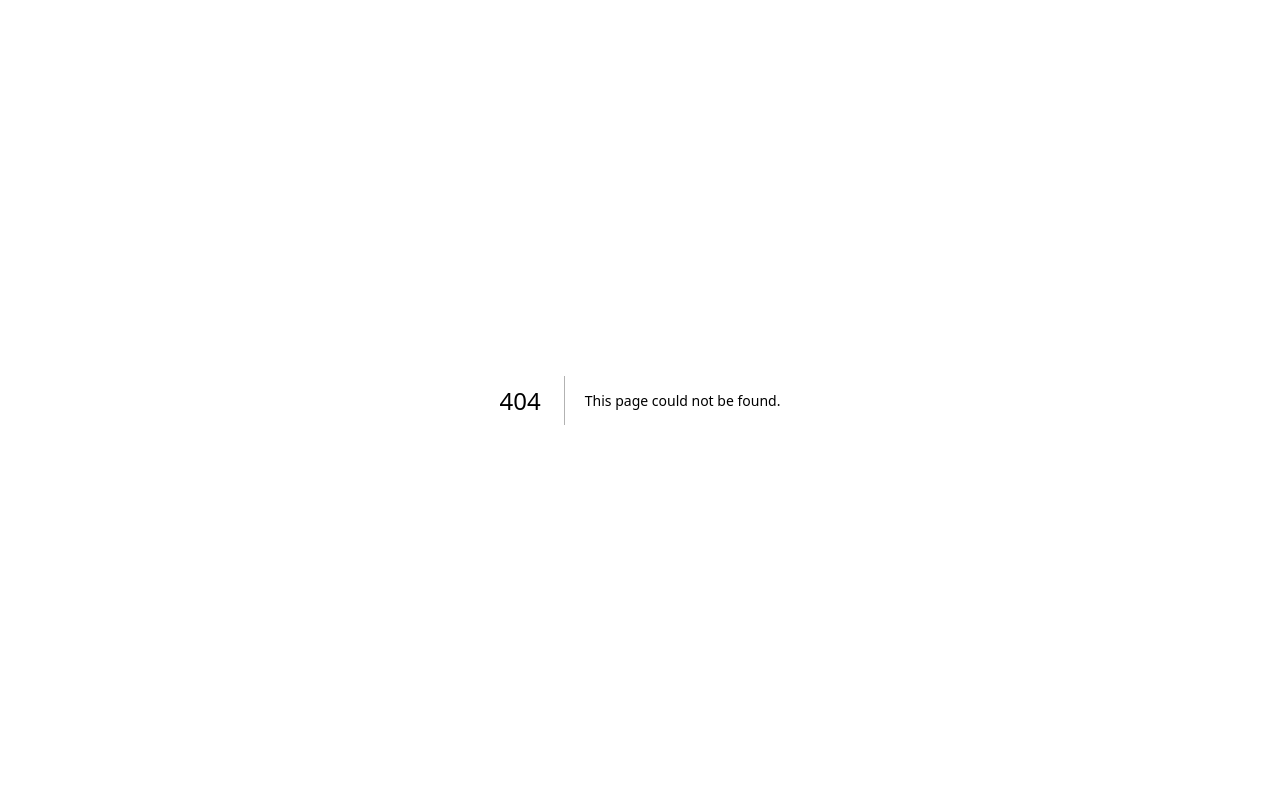
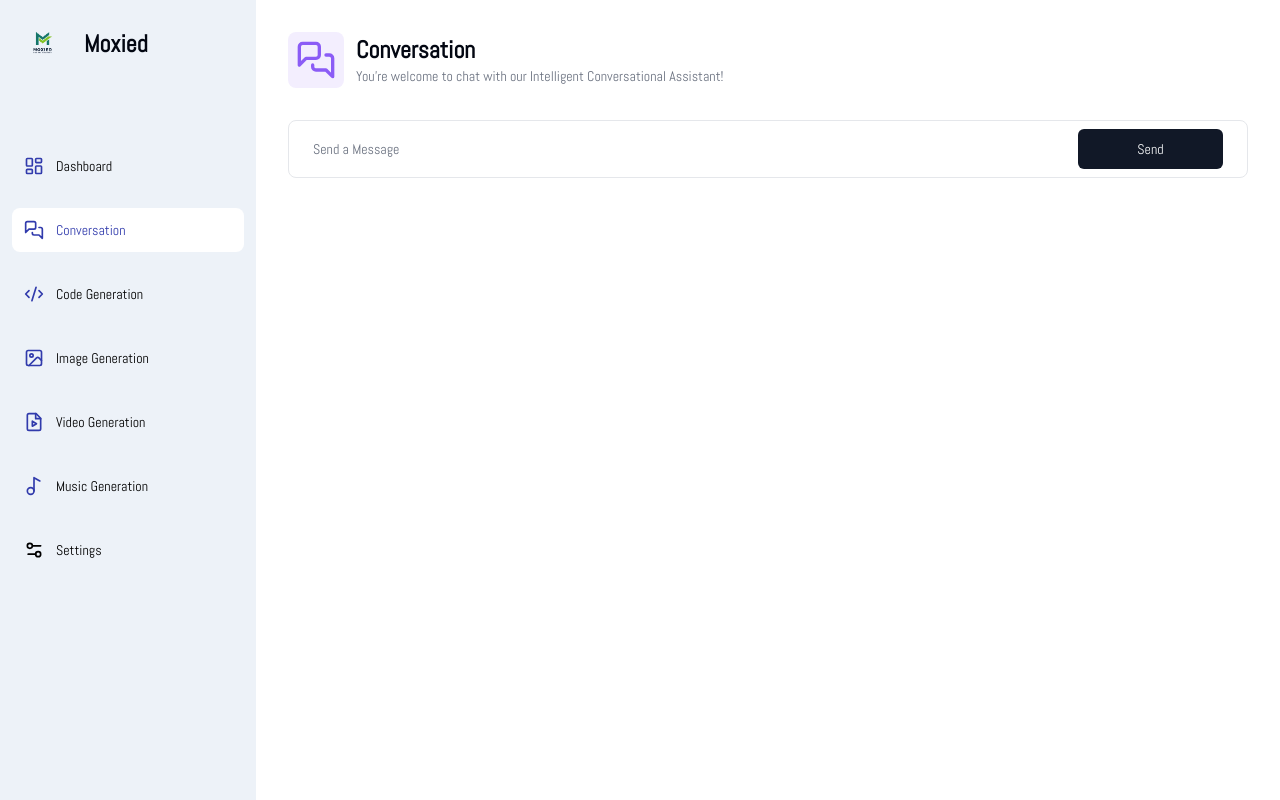
Before and after one commit to Eh1z/moxied.ai, a Next.js app in the folder frontend/: page /conversation in a window 1280 px wide. Before the commit this address had no page. Built offline with nearby package versions, Linux system fonts and the light colour scheme.

Commit message:
about to add the text generation API

```diff
--- /dev/null
+++ b/frontend/app/(dashboard)/(routes)/conversation/constants.ts
@@ -0,0 +1,7 @@
+import * as z from 'zod';
+
+export const formSchema = z.object({
+    prompt: z.string().min(1, {
+        message: 'Prompt must be at least 3 characters long',
+    })
+})
--- /dev/null
+++ b/frontend/app/(dashboard)/(routes)/conversation/page.tsx
@@ -0,0 +1,82 @@
+"use client"
+
+import * as z from 'zod';
+import { formSchema } from './constants';
+import {
+    Form,
+    FormControl,
+    FormField,
+    FormItem
+} from '@/components/ui/form';
+
+import { Input } from '@/components/ui/input';
+import { MessagesSquareIcon } from 'lucide-react';
+import { Button } from '@/components/ui/button';
+
+
+import  HeadingComponent  from '@/components/ui/heading';
+import { useForm } from 'react-hook-form';
+import { zodResolver } from '@hookform/resolvers/zod';
+
+const ConversationPage = () => {
+
+    const form = useForm< z.infer<typeof formSchema >>({
+        resolver: zodResolver(formSchema),
+        defaultValues: {
+            prompt:""
+        }
+    });
+
+    const isLoading = form.formState.isSubmitting;
+    const onSubmit = async (values: z.infer<typeof formSchema>) => {
+        console.log(values);
+    };
+
+
+  return (
+    <>
+    <HeadingComponent
+    title="Conversation"
+    description="You're welcome to chat with our Intelligent Conversational Assistant!"
+    icon={MessagesSquareIcon}
+    iconColor="text-violet-500"
+    bgColor="bg-violet-500/10"
+    />
+
+    <div className='px-4 lg:px-8 '>
+        <Form {...form}>
+            <form
+            onSubmit={form.handleSubmit(onSubmit)}
+            className='rounded-lg border w-full p-2 px-2 md:px-6 focus-within:shadow-md
+             grid grid-cols-12 gap-2'
+            >
+                <FormField
+                name="prompt"
+                render={({field}) => (
+                    <FormItem className='col-span-12 lg:col-span-10'>
+                        <FormControl className='m-0 p-0'>
+                            <Input
+                            className='
+                            border-0
+                            outline-none focus-visible:ring-0
+                            focus-visible:ring-transparent '
+                            disabled={isLoading}
+                            placeholder='Send a Message'
+                            {...field}
+                            />
+                        </FormControl>
+                    </FormItem>
+                )}/>
+                <Button className="col-span-12 lg:col-span-2 w-full" type="submit" disabled={isLoading} size="icon">
+                Send
+                </Button>
+            </form>
+        </Form>
+
+
+    </div>
+    </>
+  )
+}
+
+export default ConversationPage
--- /dev/null
+++ b/frontend/components/ui/form.tsx
@@ -0,0 +1,176 @@
+import * as React from "react"
+import * as LabelPrimitive from "@radix-ui/react-label"
+import { Slot } from "@radix-ui/react-slot"
+import {
+  Controller,
+  ControllerProps,
+  FieldPath,
+  FieldValues,
+  FormProvider,
+  useFormContext,
+} from "react-hook-form"
+
+import { cn } from "@/lib/utils"
+import { Label } from "@/components/ui/label"
+
+const Form = FormProvider
+
+type FormFieldContextValue<
+  TFieldValues extends FieldValues = FieldValues,
+  TName extends FieldPath<TFieldValues> = FieldPath<TFieldValues>
+> = {
+  name: TName
+}
+
+const FormFieldContext = React.createContext<FormFieldContextValue>(
+  {} as FormFieldContextValue
+)
+
+const FormField = <
+  TFieldValues extends FieldValues = FieldValues,
+  TName extends FieldPath<TFieldValues> = FieldPath<TFieldValues>
+>({
+  ...props
+}: ControllerProps<TFieldValues, TName>) => {
+  return (
+    <FormFieldContext.Provider value={{ name: props.name }}>
+      <Controller {...props} />
+    </FormFieldContext.Provider>
+  )
+}
+
+const useFormField = () => {
+  const fieldContext = React.useContext(FormFieldContext)
+  const itemContext = React.useContext(FormItemContext)
+  const { getFieldState, formState } = useFormContext()
+
+  const fieldState = getFieldState(fieldContext.name, formState)
+
+  if (!fieldContext) {
+    throw new Error("useFormField should be used within <FormField>")
+  }
+
+  const { id } = itemContext
+
+  return {
+    id,
+    name: fieldContext.name,
+    formItemId: `${id}-form-item`,
+    formDescriptionId: `${id}-form-item-description`,
+    formMessageId: `${id}-form-item-message`,
+    ...fieldState,
+  }
+}
+
+type FormItemContextValue = {
+  id: string
+}
+
+const FormItemContext = React.createContext<FormItemContextValue>(
+  {} as FormItemContextValue
+)
+
+const FormItem = React.forwardRef<
+  HTMLDivElement,
+  React.HTMLAttributes<HTMLDivElement>
+>(({ className, ...props }, ref) => {
+  const id = React.useId()
+
+  return (
+    <FormItemContext.Provider value={{ id }}>
+      <div ref={ref} className={cn("space-y-2", className)} {...props} />
+    </FormItemContext.Provider>
+  )
+})
+FormItem.displayName = "FormItem"
+
+const FormLabel = React.forwardRef<
+  React.ElementRef<typeof LabelPrimitive.Root>,
+  React.ComponentPropsWithoutRef<typeof LabelPrimitive.Root>
+>(({ className, ...props }, ref) => {
+  const { error, formItemId } = useFormField()
+
+  return (
+    <Label
+      ref={ref}
+      className={cn(error && "text-destructive", className)}
+      htmlFor={formItemId}
+      {...props}
+    />
+  )
+})
+FormLabel.displayName = "FormLabel"
+
+const FormControl = React.forwardRef<
+  React.ElementRef<typeof Slot>,
+  React.ComponentPropsWithoutRef<typeof Slot>
+>(({ ...props }, ref) => {
+  const { error, formItemId, formDescriptionId, formMessageId } = useFormField()
+
+  return (
+    <Slot
+      ref={ref}
+      id={formItemId}
+      aria-describedby={
+        !error
+          ? `${formDescriptionId}`
+          : `${formDescriptionId} ${formMessageId}`
+      }
+      aria-invalid={!!error}
+      {...props}
+    />
+  )
+})
+FormControl.displayName = "FormControl"
+
+const FormDescription = React.forwardRef<
+  HTMLParagraphElement,
+  React.HTMLAttributes<HTMLParagraphElement>
+>(({ className, ...props }, ref) => {
+  const { formDescriptionId } = useFormField()
+
+  return (
+    <p
+      ref={ref}
+      id={formDescriptionId}
+      className={cn("text-sm text-muted-foreground", className)}
+      {...props}
+    />
+  )
+})
+FormDescription.displayName = "FormDescription"
+
+const FormMessage = React.forwardRef<
+  HTMLParagraphElement,
+  React.HTMLAttributes<HTMLParagraphElement>
+>(({ className, children, ...props }, ref) => {
+  const { error, formMessageId } = useFormField()
+  const body = error ? String(error?.message) : children
+
+  if (!body) {
+    return null
+  }
+
+  return (
+    <p
+      ref={ref}
+      id={formMessageId}
+      className={cn("text-sm font-medium text-destructive", className)}
+      {...props}
+    >
+      {body}
+    </p>
+  )
+})
+FormMessage.displayName = "FormMessage"
+
+export {
+  useFormField,
+  Form,
+  FormItem,
+  FormLabel,
+  FormControl,
+  FormDescription,
+  FormMessage,
+  FormField,
+}
--- /dev/null
+++ b/frontend/components/ui/heading.tsx
@@ -0,0 +1,39 @@
+import { LucideIcon } from 'lucide-react'
+import { cn } from '@/lib/utils'
+
+interface HeadingComponentProps {
+  title: string;
+  description: string;
+  icon: LucideIcon;
+  iconColor?: string;
+  bgColor?: string;
+}
+
+const HeadingComponent = ({
+  title,
+  description,
+  icon: Icon,
+  iconColor,
+  bgColor
+} : HeadingComponentProps) => {
+  return (
+    <>
+    <div className='px-5 lg:px-8 flex items-center gap-x-3 mb-8'>
+      <div className={cn("p-2 w-fit rounded-lg", bgColor)}>
+        <Icon className={cn("w-10 h-10", iconColor)}/>
+      </div>
+
+      <div>
+      <h2 className='text-2xl font-bold'>
+        {title}
+      </h2>
+      <p className='text-sm text-muted-foreground'>
+        {description}
+      </p>
+      </div>
+    </div>
+    </>
+  )
+}
+
+export default HeadingComponent
--- /dev/null
+++ b/frontend/components/ui/input.tsx
@@ -0,0 +1,25 @@
+import * as React from "react"
+
+import { cn } from "@/lib/utils"
+
+export interface InputProps
+  extends React.InputHTMLAttributes<HTMLInputElement> {}
+
+const Input = React.forwardRef<HTMLInputElement, InputProps>(
+  ({ className, type, ...props }, ref) => {
+    return (
+      <input
+        type={type}
+        className={cn(
+          "flex h-10 w-full rounded-md border border-input bg-background px-3 py-2 text-sm ring-offset-background file:border-0 file:bg-transparent file:text-sm file:font-medium placeholder:text-muted-foreground focus-visible:outline-none focus-visible:ring-2 focus-visible:ring-ring focus-visible:ring-offset-2 disabled:cursor-not-allowed disabled:opacity-50",
+          className
+        )}
+        ref={ref}
+        {...props}
+      />
+    )
+  }
+)
+Input.displayName = "Input"
+
+export { Input }
--- /dev/null
+++ b/frontend/components/ui/label.tsx
@@ -0,0 +1,26 @@
+"use client"
+
+import * as React from "react"
+import * as LabelPrimitive from "@radix-ui/react-label"
+import { cva, type VariantProps } from "class-variance-authority"
+
+import { cn } from "@/lib/utils"
+
+const labelVariants = cva(
+  "text-sm font-medium leading-none peer-disabled:cursor-not-allowed peer-disabled:opacity-70"
+)
+
+const Label = React.forwardRef<
+  React.ElementRef<typeof LabelPrimitive.Root>,
+  React.ComponentPropsWithoutRef<typeof LabelPrimitive.Root> &
+    VariantProps<typeof labelVariants>
+>(({ className, ...props }, ref) => (
+  <LabelPrimitive.Root
+    ref={ref}
+    className={cn(labelVariants(), className)}
+    {...props}
+  />
+))
+Label.displayName = LabelPrimitive.Root.displayName
+
+export { Label }
--- a/frontend/package.json
+++ b/frontend/package.json
@@ -10,7 +10,9 @@
   },
   "dependencies": {
     "@clerk/nextjs": "^4.23.3",
+    "@hookform/resolvers": "^3.3.1",
     "@radix-ui/react-dialog": "^1.0.4",
+    "@radix-ui/react-label": "^2.0.2",
     "@radix-ui/react-slot": "^1.0.2",
     "@types/node": "20.5.7",
     "@types/react": "18.2.21",
@@ -25,9 +27,11 @@
     "postcss": "8.4.29",
     "react": "18.2.0",
     "react-dom": "18.2.0",
+    "react-hook-form": "^7.45.4",
     "tailwind-merge": "^1.14.0",
     "tailwindcss": "3.3.3",
     "tailwindcss-animate": "^1.0.7",
-    "typescript": "5.2.2"
+    "typescript": "5.2.2",
+    "zod": "^3.22.2"
   }
 }
```
Also changed, not shown: 1 other file (tests, documents, lock files or other folders).
